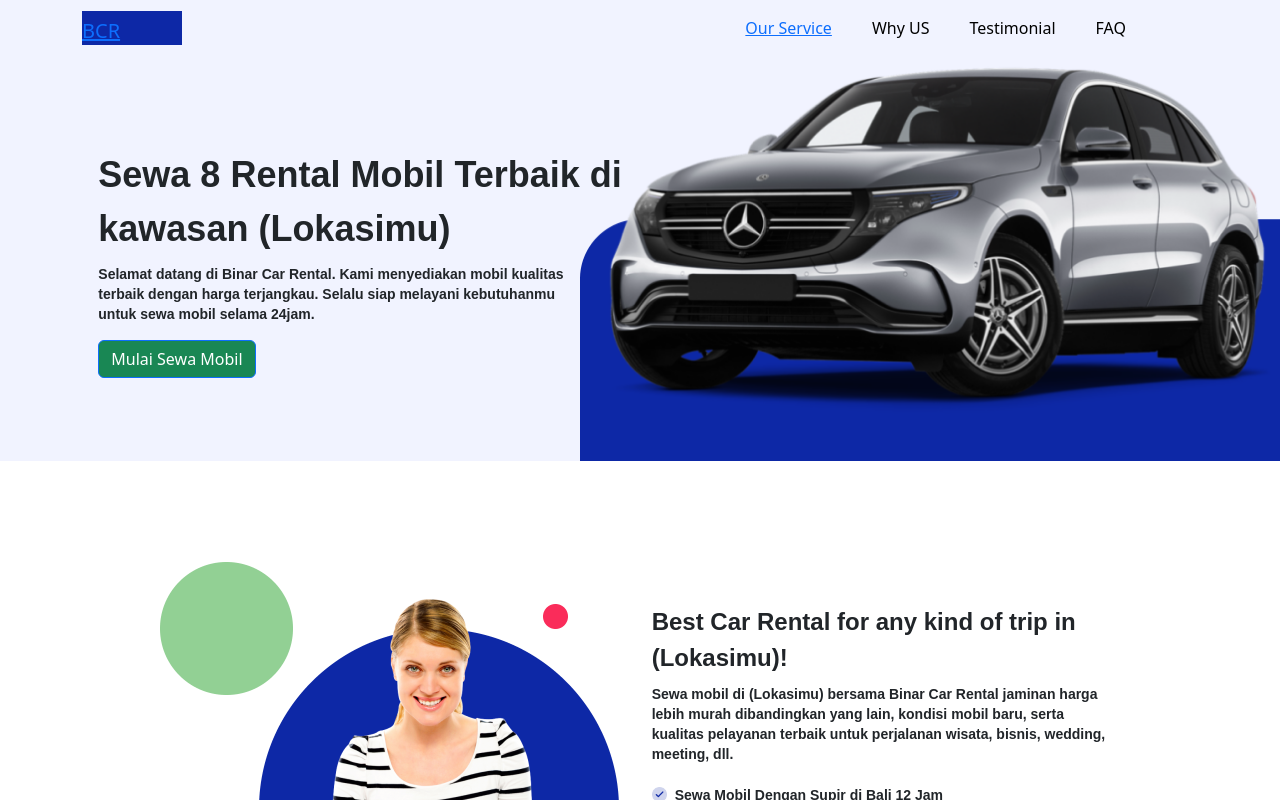
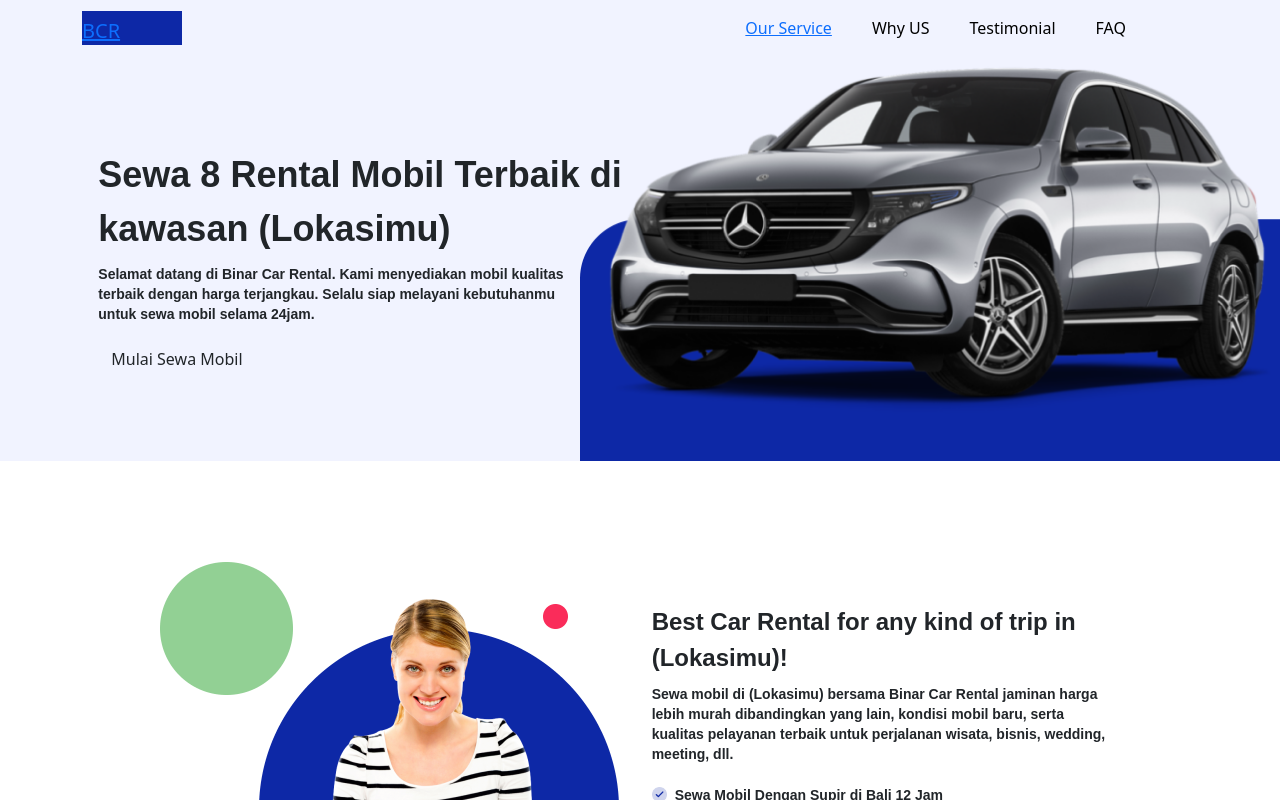
Before and after one commit to Ikhsan-git/challenge-ikhsanudin_muhammad, a React (Create React App) app: page / in a window 1280 px wide. Shown: the top 800 px of the page. Built offline with nearby package versions, Linux system fonts and the light colour scheme.

Commit message:
update page

```diff
--- a/src/components/Home.js
+++ b/src/components/Home.js
@@ -10,7 +10,7 @@ const Home = () =>{
                     <p className="deskripsi-home">Selamat datang di Binar Car Rental. Kami menyediakan mobil kualitas terbaik dengan harga terjangkau. Selalu siap melayani kebutuhanmu
                         untuk sewa mobil selama 24jam.
                     </p>
-                    <Button className="bg-success btnsewa" onClick= {(e) => {e.preventDefault(window.location.href='/carimobil')}}
+                    <Button variant="none" className="btnsewa" onClick= {(e) => {e.preventDefault(window.location.href='/carimobil')}}
 > Mulai Sewa Mobil </Button>
                 </div>
             </div>
```
